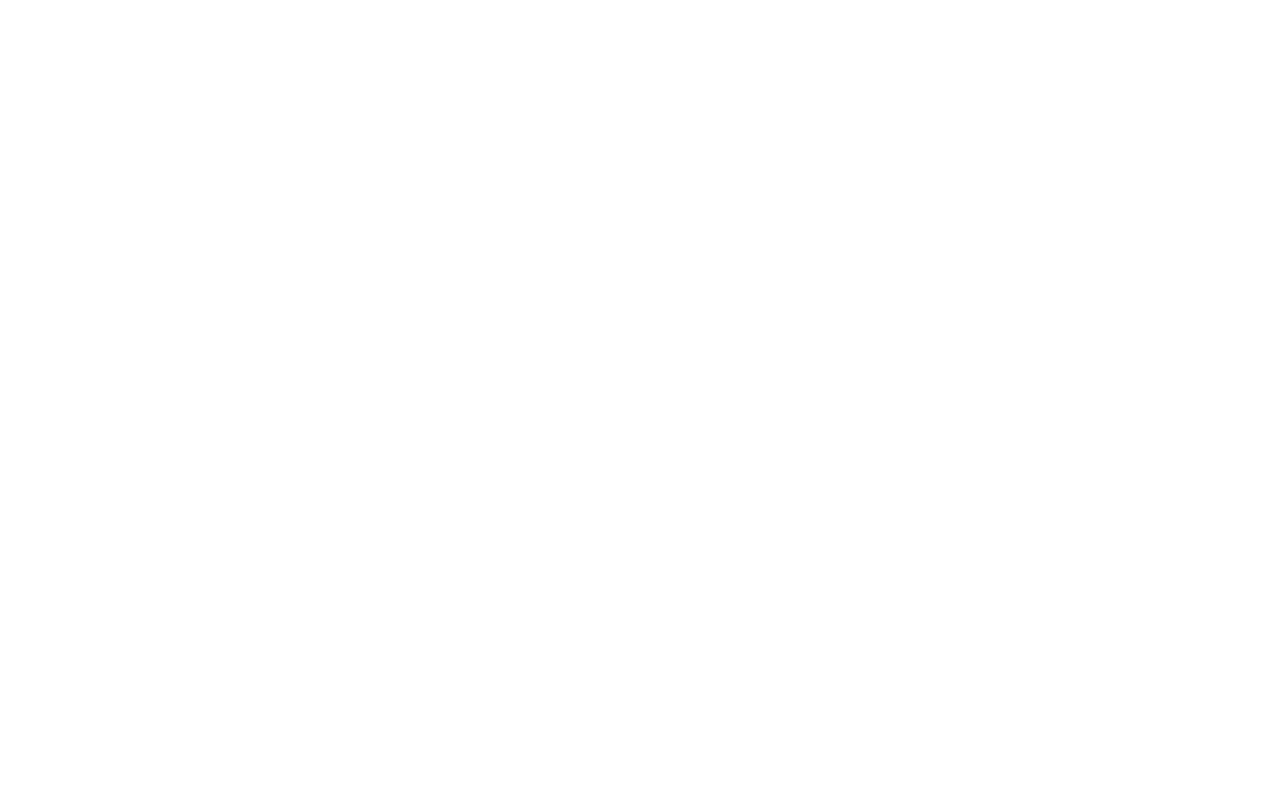
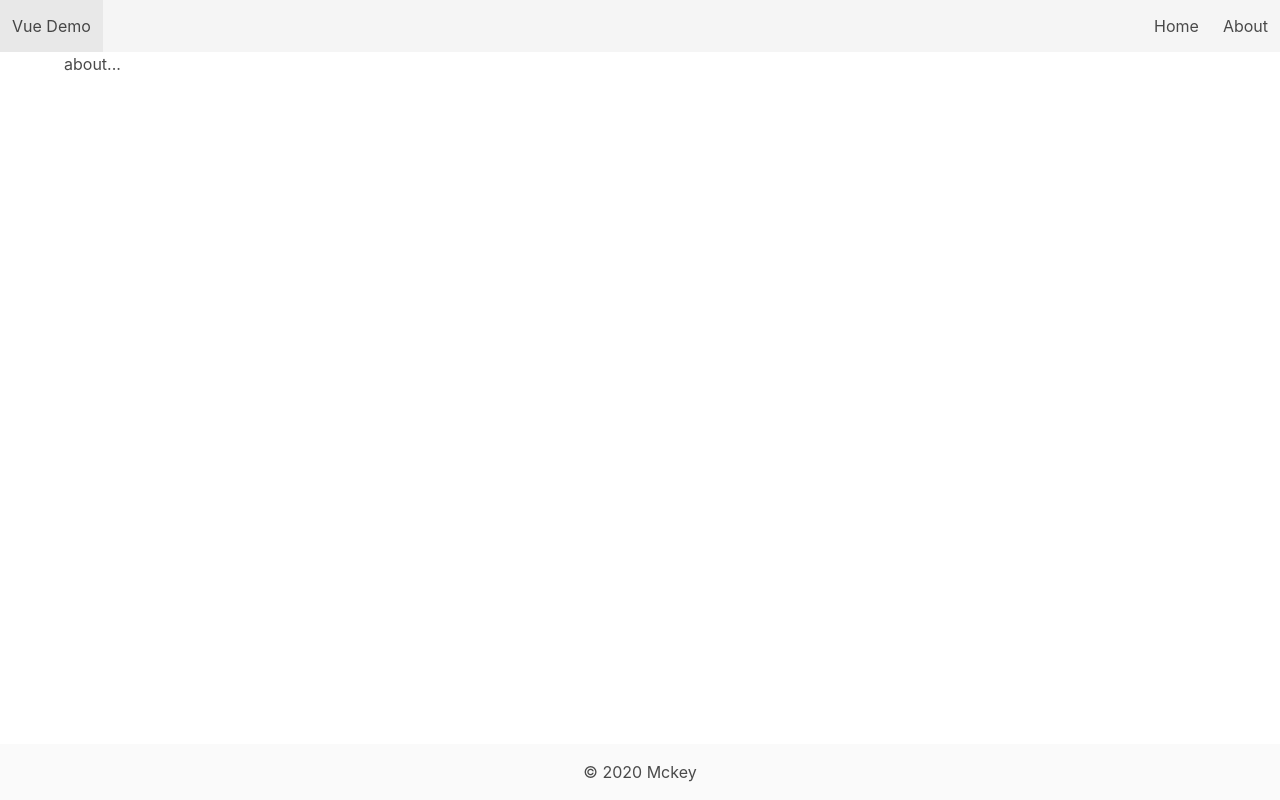
Before and after one commit to MckeyHong/vue-demo, a Vue app: page /about in a window 1280 px wide. Built offline with nearby package versions, Linux system fonts and the light colour scheme.

Commit message:
Add bulma package & 調整表頭表尾樣式

```diff
--- a/package.json
+++ b/package.json
@@ -9,6 +9,7 @@
   },
   "dependencies": {
     "axios": "^0.19.2",
+    "bulma": "^0.8.0",
     "core-js": "^3.4.4",
     "vue": "^2.6.10",
     "vue-router": "^3.1.3",
--- a/src/layout/footer.vue
+++ b/src/layout/footer.vue
@@ -1,6 +1,8 @@
 <template>
-  <footer>
-    <p>© 2020 Mckey</p>
+  <footer class="footer">
+    <div class="content has-text-centered">
+      <p>© 2020 Mckey</p>
+    </div>
   </footer>
 </template>
 
@@ -9,3 +11,12 @@
   name: 'LayoutFooter'
 }
 </script>
+
+<style>
+.footer {
+  position: absolute;
+  bottom: 0;
+  width: 100%;
+  padding: 1rem 0.5rem 1rem;
+}
+</style>
--- a/src/layout/header.vue
+++ b/src/layout/header.vue
@@ -1,5 +1,29 @@
 <template>
-  <header></header>
+  <header>
+    <nav class="navbar is-light" role="navigation" aria-label="main navigation">
+      <div class="navbar-brand">
+        <router-link to="/" class="navbar-item">Vue Demo</router-link>
+        <a
+          role="button"
+          class="navbar-burger burger"
+          aria-label="menu"
+          aria-expanded="false"
+          data-target="navbarBasicExample"
+        >
+          <span aria-hidden="true"></span>
+          <span aria-hidden="true"></span>
+        </a>
+      </div>
+      <div id="navbarBasicExample" class="navbar-menu">
+        <div class="navbar-end">
+          <div class="navbar-start">
+            <router-link to="/" class="navbar-item">Home</router-link>
+            <router-link to="/about" class="navbar-item">About</router-link>
+          </div>
+        </div>
+      </div>
+    </nav>
+  </header>
 </template>
 
 <script>
--- a/src/layout/index.vue
+++ b/src/layout/index.vue
@@ -1,7 +1,9 @@
 <template>
   <div>
     <LayoutHeader />
-    <router-view />
+    <div class="container">
+      <router-view />
+    </div>
     <LayoutFooter />
   </div>
 </template>
--- a/src/main.js
+++ b/src/main.js
@@ -2,6 +2,8 @@
 import App from './App.vue'
 import router from './router'
 import store from './store'
+
+import 'bulma/css/bulma.css'
 
 Vue.config.productionTip = false
 
--- a/src/router/index.js
+++ b/src/router/index.js
@@ -5,9 +5,18 @@
 
 const routes = [
   {
-    path: '/',
-    name: 'index',
-    component: () => import('../layout/index')
+    path: '',
+    component: () => import('@/layout'),
+    children: [
+      {
+        path: '/',
+        component: () => import('@/views/home')
+      },
+      {
+        path: '/about',
+        component: () => import('@/views/about')
+      }
+    ]
   }
 ]
 
--- /dev/null
+++ b/src/views/about/index.vue
@@ -0,0 +1,10 @@
+<template>
+  <div>about...</div>
+</template>
+
+<script>
+
+export default {
+  name: 'aboutIndex'
+}
+</script>
--- /dev/null
+++ b/src/views/home/index.vue
@@ -0,0 +1,10 @@
+<template>
+  <div>home...</div>
+</template>
+
+<script>
+
+export default {
+  name: 'homeIndex'
+}
+</script>
```
Also changed, not shown: 1 other file (tests, documents, lock files or other folders).
